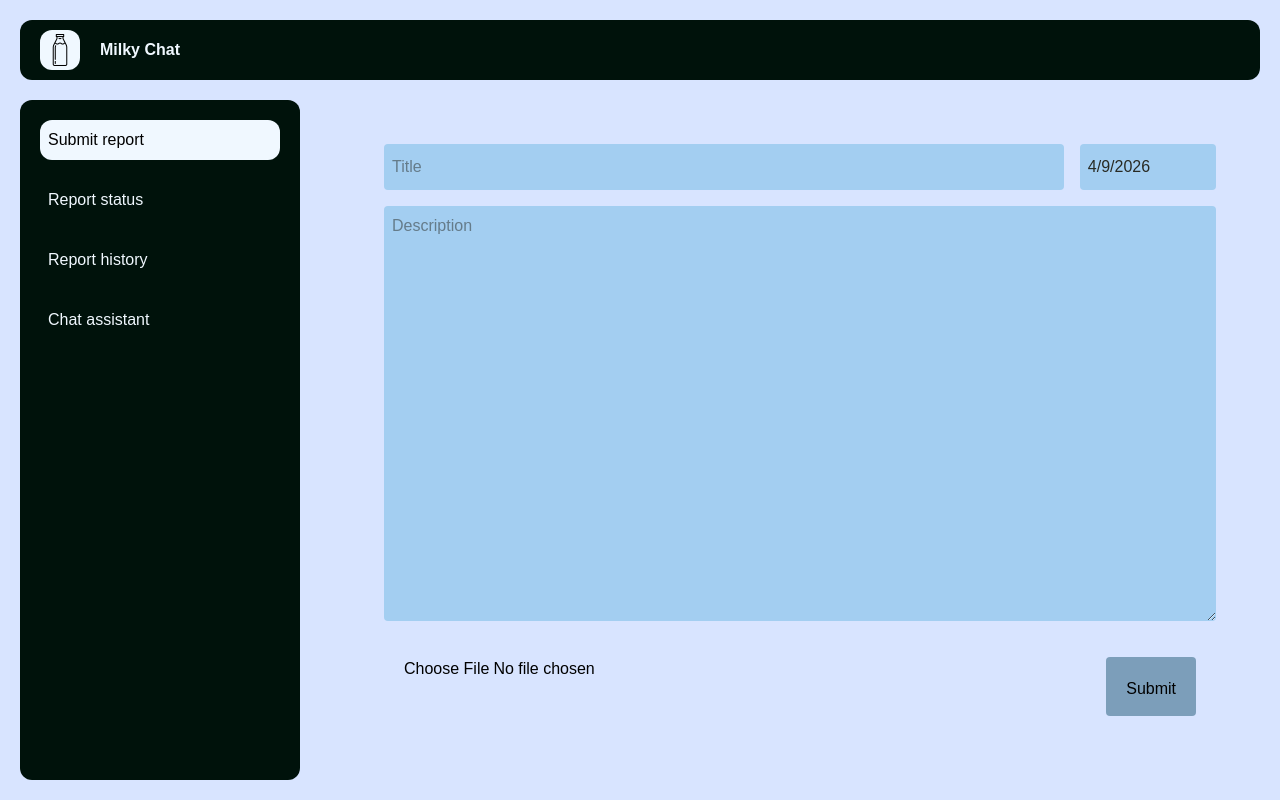
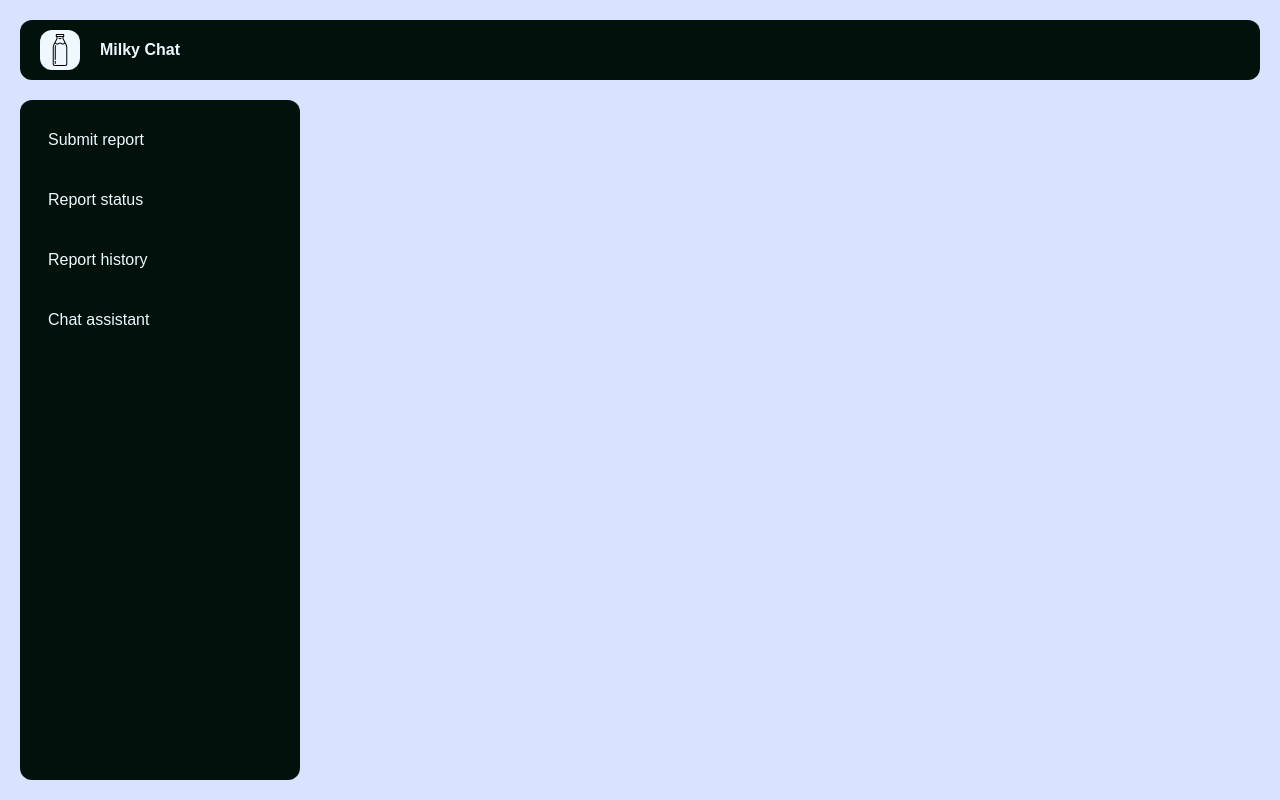
Before and after one commit to PraxedisJRuv/AgentX-Hackathon, a Next.js app in the folder milky/: page / in a window 1280 px wide. Built offline with nearby package versions, Linux system fonts and the light colour scheme.

Commit message:
fix: remove default menu option

```diff
--- a/milky/app/page.tsx
+++ b/milky/app/page.tsx
@@ -5,7 +5,7 @@ import SideBar from "../components/SideBar/SideBar";
 import MainContent from "../components/MainContent/MainContent";
 
 export default function Home() {
-  const [active, setActive] = useState("Submit report");
+  const [active, setActive] = useState("");
 
   return (
     <div className="grid grid-cols-4 grid-rows-10 bg-[#D8E4FF] h-screen w-screen">
```
